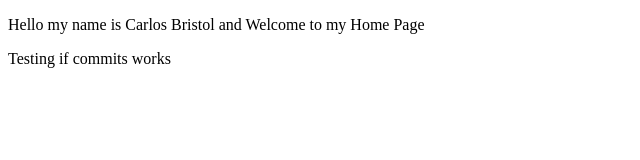
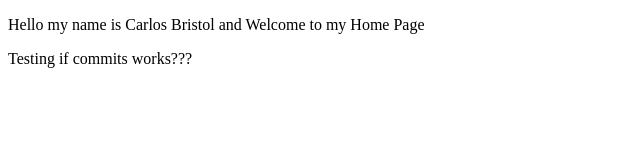
Before and after one commit to CarlosBristol/Web_Assignment_1, a plain HTML site: page Index.html in a window 1280 px wide. Shown: the full height of the page, 0-640 px from the left. Drawn offline with Linux system fonts and the light colour scheme.

Commit message:
Testing commits

```diff
--- a/Index.html
+++ b/Index.html
@@ -5,6 +5,6 @@
 
 <body>
     <p>Hello my name is Carlos Bristol and Welcome to my Home Page</p>
-    <p>Testing if commits works</p>
+    <p>Testing if commits works???</p>
 </body>
 </html>
```
